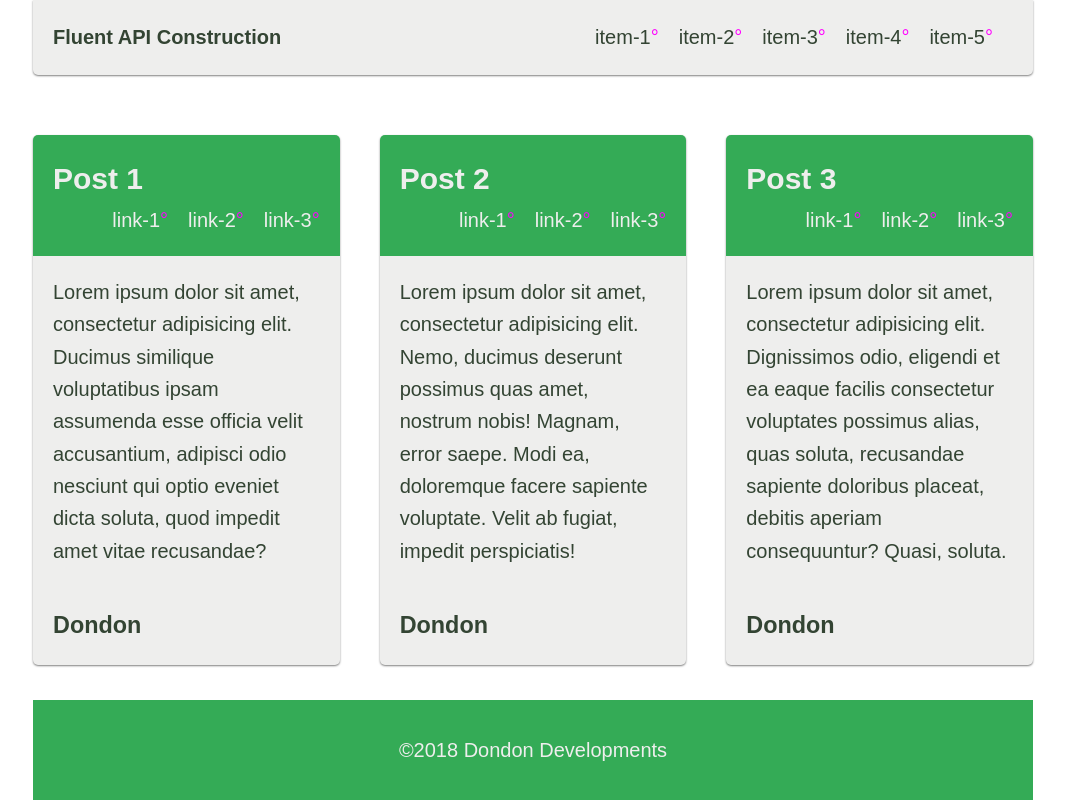
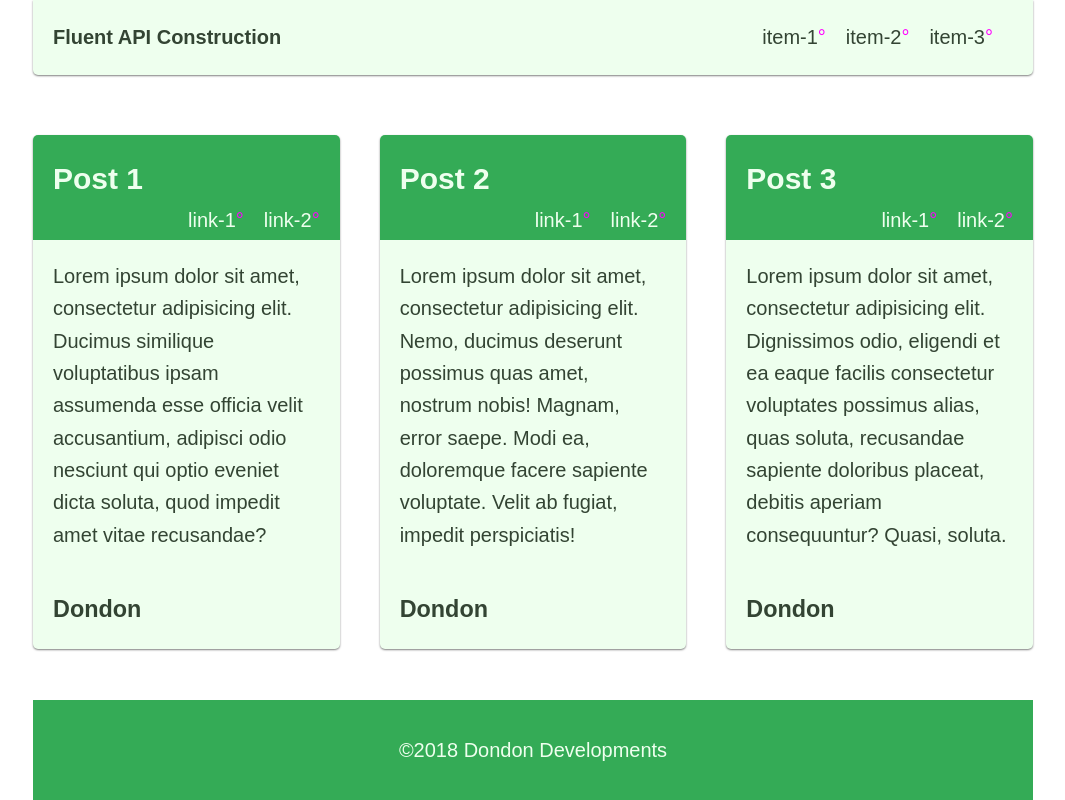
Before and after one commit to donhamiltoniii/js-fluent-api-design, a plain HTML site: page index.html in a window 1280 px wide. Shown: the whole page, without its empty margins (107-1172 px from the left). Drawn offline with Linux system fonts and the light colour scheme.

Commit message:
Minor changes to html/css for simplicity

```diff
--- a/css/style.css
+++ b/css/style.css
@@ -9,7 +9,7 @@
 	--green: #34ab56;
 	--highlight: #f0f;
 	--highlight-transparent: rgba(255, 0, 255, 0.3);
-	--light: #eeeeed;
+	--light: #efe;
 	--shadow: rgba(0, 0, 0, 0.5);
 	--shadow-values: 0 1px 2px 0 var(--shadow);
 }
@@ -117,6 +117,7 @@
 .post header {
 	background-color: var(--green);
 	color: var(--light);
+	padding-bottom: 0.2rem;
 }
 .post header nav ul {
 	display: flex;
--- a/index.html
+++ b/index.html
@@ -16,8 +16,6 @@
                     <li><a href="">item-1</a></li>
                     <li><a href="">item-2</a></li>
                     <li><a href="">item-3</a></li>
-                    <li><a href="">item-4</a></li>
-                    <li><a href="">item-5</a></li>
                 </ul>
                 <button class="mainNavCollapse">
                     <span>MENU</span>
@@ -33,7 +31,6 @@
                             <ul>
                                 <li><a href="">link-1</a></li>
                                 <li><a href="">link-2</a></li>
-                                <li><a href="">link-3</a></li>
                             </ul>
                         </nav>
                     </header>
@@ -49,7 +46,6 @@
                             <ul>
                                 <li><a href="">link-1</a></li>
                                 <li><a href="">link-2</a></li>
-                                <li><a href="">link-3</a></li>
                             </ul>
                         </nav>
                     </header>
@@ -65,7 +61,6 @@
                             <ul>
                                 <li><a href="">link-1</a></li>
                                 <li><a href="">link-2</a></li>
-                                <li><a href="">link-3</a></li>
                             </ul>
                         </nav>
                     </header>
```
